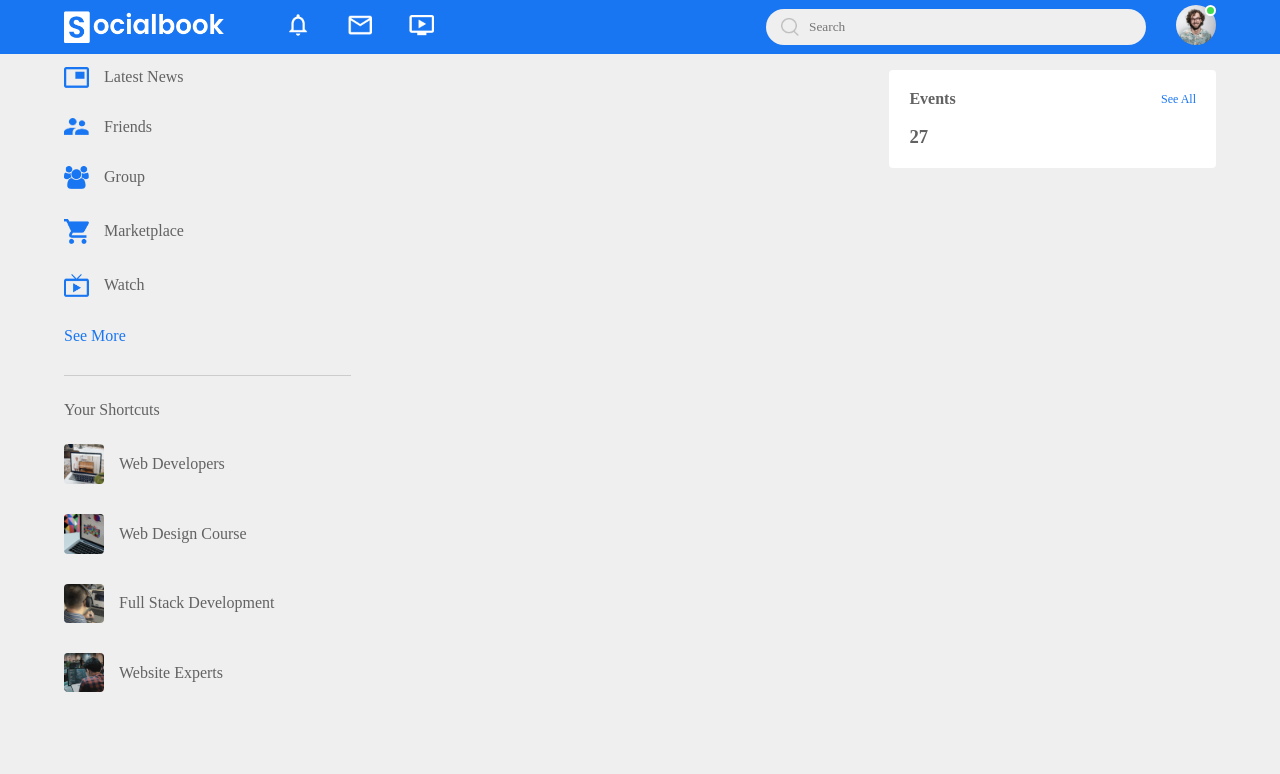
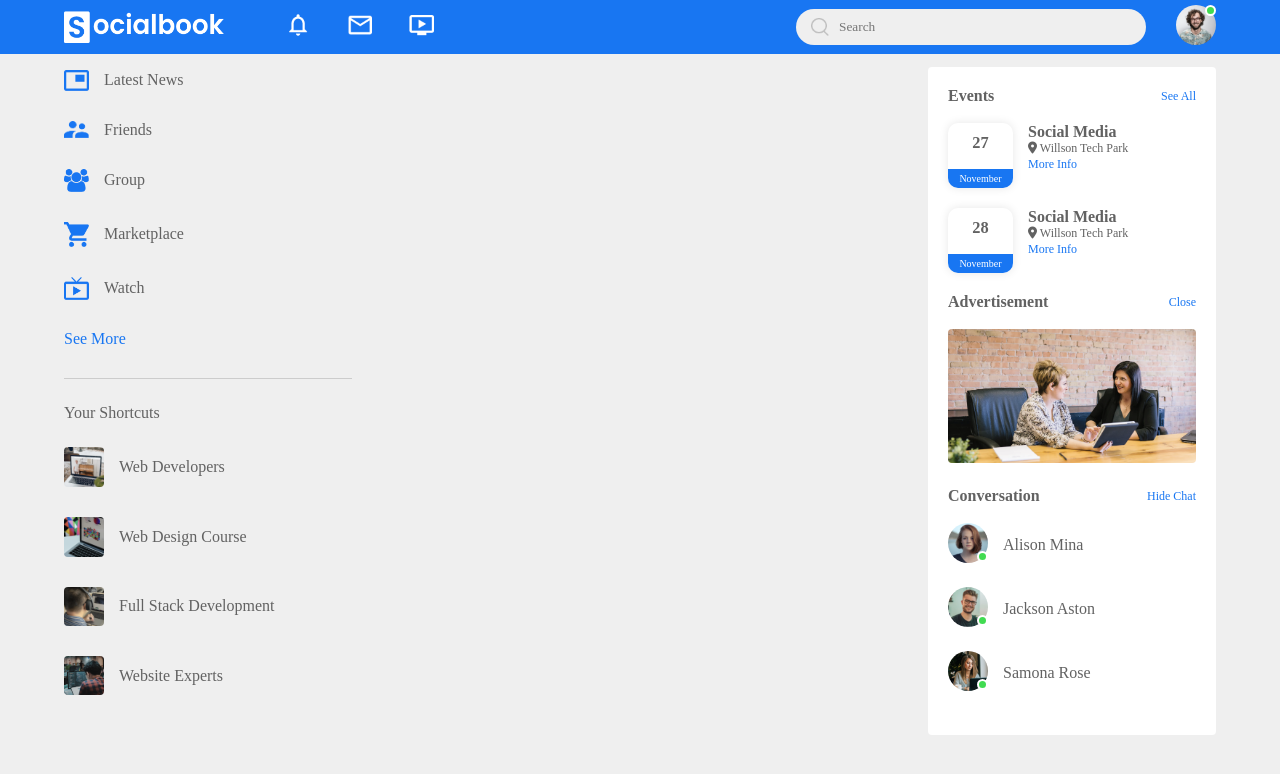
Before and after one commit to Rajat0063/Social-Book, a plain HTML site: page index.html in a window 1280 px wide. Drawn offline with Linux system fonts and the light colour scheme.

Commit message:
Added The Right SideBar

```diff
--- a/index.html
+++ b/index.html
@@ -6,6 +6,7 @@
     <meta name="viewport" content="width=device-width, initial-scale=1.0">
     <title>SocialBook</title>
     <link rel="stylesheet" href="style.css">
+    <script src="https://kit.fontawesome.com/d8c297bb45.js" crossorigin="anonymous"></script>
 </head>
 
 <body>
@@ -82,12 +83,69 @@
                 <!-- Left Event -->
                 <div class="left-event">
                     <h3>27</h3>
+                    <span>November</span>
                 </div>
 
                 <!-- Right Event -->
                 <div class="right-event">
+                    <h4>Social Media</h4>
+                    <p><i class="fa-solid fa-location-dot"></i> Willson Tech Park</p>
+                    <a href="#">More Info</a>
+                </div>
 
+            </div>
+
+            <!-- Right Side Event Division -->
+            <div class="event">
+
+                <!-- Left Event -->
+                <div class="left-event">
+                    <h3>28</h3>
+                    <span>November</span>
                 </div>
+
+                <!-- Right Event -->
+                <div class="right-event">
+                    <h4>Social Media</h4>
+                    <p><i class="fa-solid fa-location-dot"></i> Willson Tech Park</p>
+                    <a href="#">More Info</a>
+                </div>
+
+            </div>
+
+            <div class="sidebar-title">
+                <h4>Advertisement</h4>
+                <a href="#">Close</a>
+            </div>
+            <img class="sidebar-ads" src="images/advertisement.png" alt="advertisement_image">
+
+            <div class="sidebar-title">
+                <h4>Conversation</h4>
+                <a href="#">Hide Chat</a>
+            </div>
+
+            <div class="online-list">
+
+                <div class="online">
+                    <img src="images/member-1.png" alt="member_1">
+                </div>
+                <p>Alison Mina</p>
+
+            </div>
+            <div class="online-list">
+
+                <div class="online">
+                    <img src="images/member-2.png" alt="member_2">
+                </div>
+                <p>Jackson Aston</p>
+
+            </div>
+            <div class="online-list">
+
+                <div class="online">
+                    <img src="images/member-3.png" alt="member_3">
+                </div>
+                <p>Samona Rose</p>
 
             </div>
 
--- a/style.css
+++ b/style.css
@@ -3,6 +3,7 @@
     margin: 0;
     padding: 0;
     font-family: 'poppins', 'sans-serif';
+    box-sizing: border-box;
 
 }
 
@@ -160,7 +161,7 @@ nav {
     margin-bottom: 18px;
 }
 
-.sidebar-title h4 {
+.right-sidebar h4 {
     font-weight: 600;
     font-size: 16px;
 }
@@ -170,3 +171,72 @@ nav {
     color: #1876f2;
     font-size: 12px;
 }
+
+/* Right Side Event Division Styles */
+.event {
+    display: flex;
+    font-size: 14px;
+    margin-bottom: 20px;
+}
+
+/* Left Side Event */
+.left-event {
+    border-radius: 10px;
+    height: 65px;
+    width: 65px;
+    margin-right: 15px;
+    padding-top: 10px;
+    text-align: center;
+    position: relative;
+    overflow: hidden;
+    box-shadow: 0 0 10px rgba(0, 0, 0, 0.1);
+}
+
+.event p {
+    font-size: 12px;
+}
+
+.event a {
+    font-size: 12px;
+    text-decoration: none;
+    color: #1876f2;
+}
+
+.left-event span {
+    position: absolute;
+    bottom: 0;
+    left: 0;
+    width: 100%;
+    background: #1876f2;
+    color: #fff;
+    font-size: 10px;
+    padding: 4px 0;
+}
+
+.sidebar-ads {
+    width: 100%;
+    margin-bottom: 20px;
+    border-radius: 4px;
+}
+
+.online-list {
+    display: flex;
+    align-items: center;
+    margin-bottom: 20px;
+}
+
+.online-list .online img {
+    width: 40px;
+    border-radius: 50%;
+}
+
+.online-list .online {
+    width: 40px;
+    border-radius: 50%;
+    margin-right: 15px;
+}
+
+.online-list .online::after {
+    top: unset;
+    bottom: 5px;
+}
```
